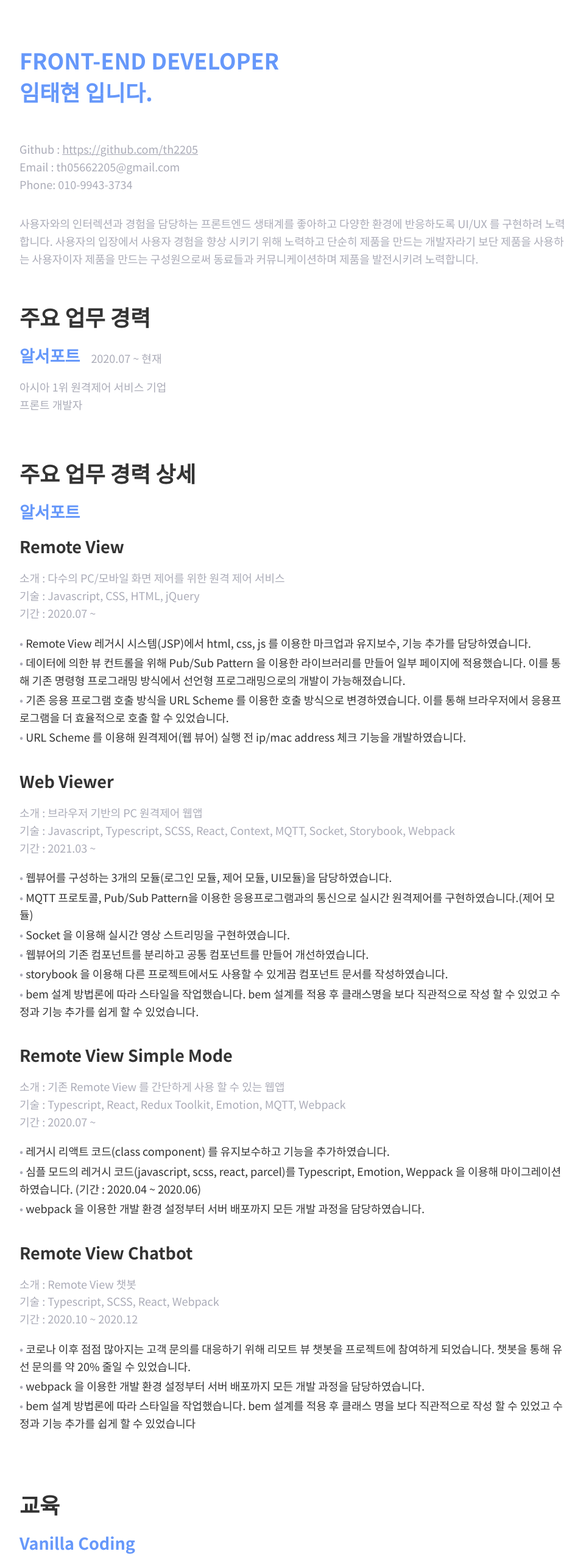
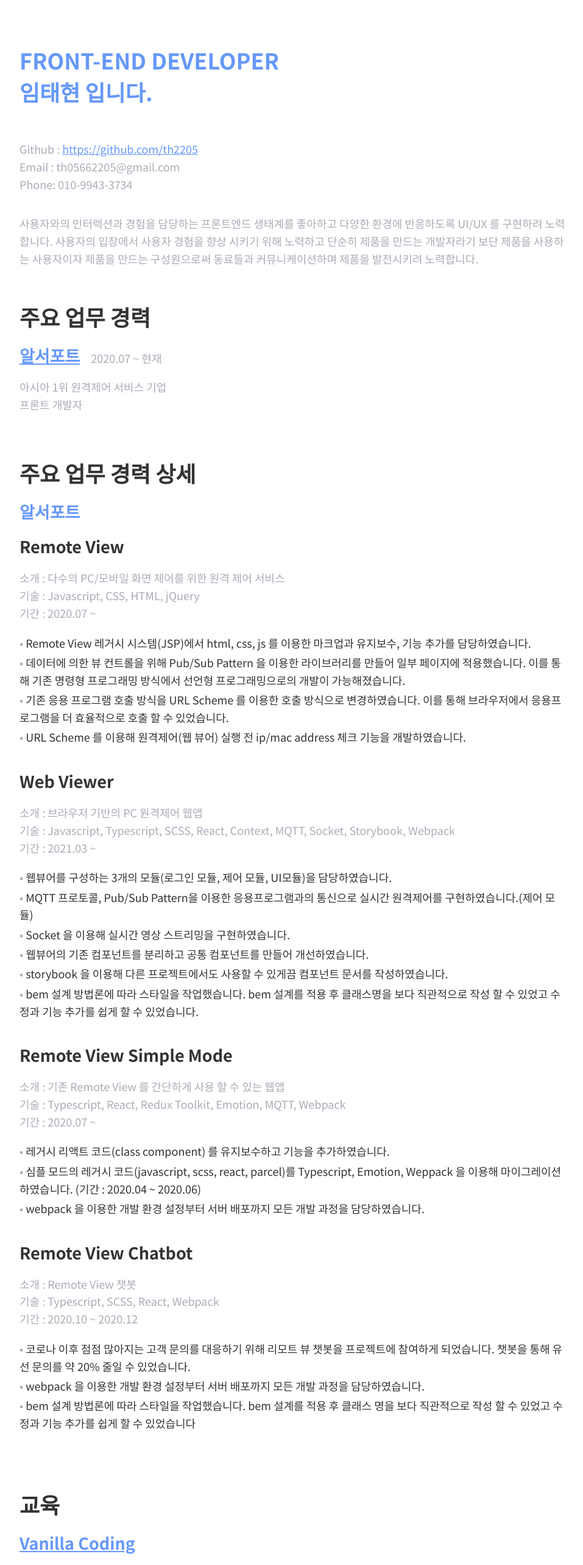
Before and after one commit to th2205/my-blog, a Next.js app: page /resume in a window 1280 px wide. Shown: the top 2566 px of the page at 61% size, without its empty margins (158-1115 px from the left). Built offline with nearby package versions, Linux system fonts and the light colour scheme.

Commit message:
feat: 링크 추가

```diff
--- a/components/Heading.module.scss
+++ b/components/Heading.module.scss
@@ -14,6 +14,8 @@
     // color: #0000ff;
     // color: #4682b4;
   }
+
+
 }
 
 .ui-heading-as {
--- a/components/Link.module.scss
+++ b/components/Link.module.scss
@@ -11,6 +11,6 @@
 
   &--secondary {
     text-decoration: underline;
-    color: $font-gray;
+    color: $font-blue;
   }
 }
--- a/data/myData.ts
+++ b/data/myData.ts
@@ -8,6 +8,7 @@ export default {
   companies: [
     {
       name: "알서포트",
+      link: "https://content.rview.com/ko/",
       description: "아시아 1위 원격제어 서비스 기업",
       role: "프론트 개발자",
       startDt: "2020.07",
@@ -98,6 +99,7 @@ export default {
     {
       name: "Vanilla Coding",
       description: "코딩 부트캠프",
+      link: 'https://www.vanillacoding.co/',
       tasks: [
         "Computer Science (data structure, algorithm).",
         "Frontend Engineering (React, React Hooks, React Router, Flux/Redux, Component Driven Development).",
@@ -106,6 +108,7 @@ export default {
     },
     {
       name: "순천향대학교",
+      link: 'https://www.sch.ac.kr/',
       description: "대학교",
       tasks: ["전자물리학과 졸업."],
     },
--- a/pages/resume.tsx
+++ b/pages/resume.tsx
@@ -50,9 +50,11 @@ export default function Resume() {
             <div key={index}>
               <Flex>
                 <div>
+                  <Link href={company.link} theme="secondary" targetBlank>
                     <Heading as="h2" theme="secondary">
                       {company.name}
                     </Heading>
+                  </Link>
                 </div>
                 <div>
                   <Text>{`${company.startDt} ~ ${company.endDt}`}</Text>
@@ -119,9 +121,11 @@ export default function Resume() {
           <Heading as="h1">교육</Heading>
           {myData.educations.map((education, index) => (
             <Section key={index}>
+              <Link href={education.link} targetBlank theme="secondary">
                 <Heading as="h2" theme="secondary">
                   {education.name}
                 </Heading>
+              </Link>
               <Section>
                 <Text>{education.description}</Text>
               </Section>
```
Lines whose indentation alone changed are shown as unchanged.
